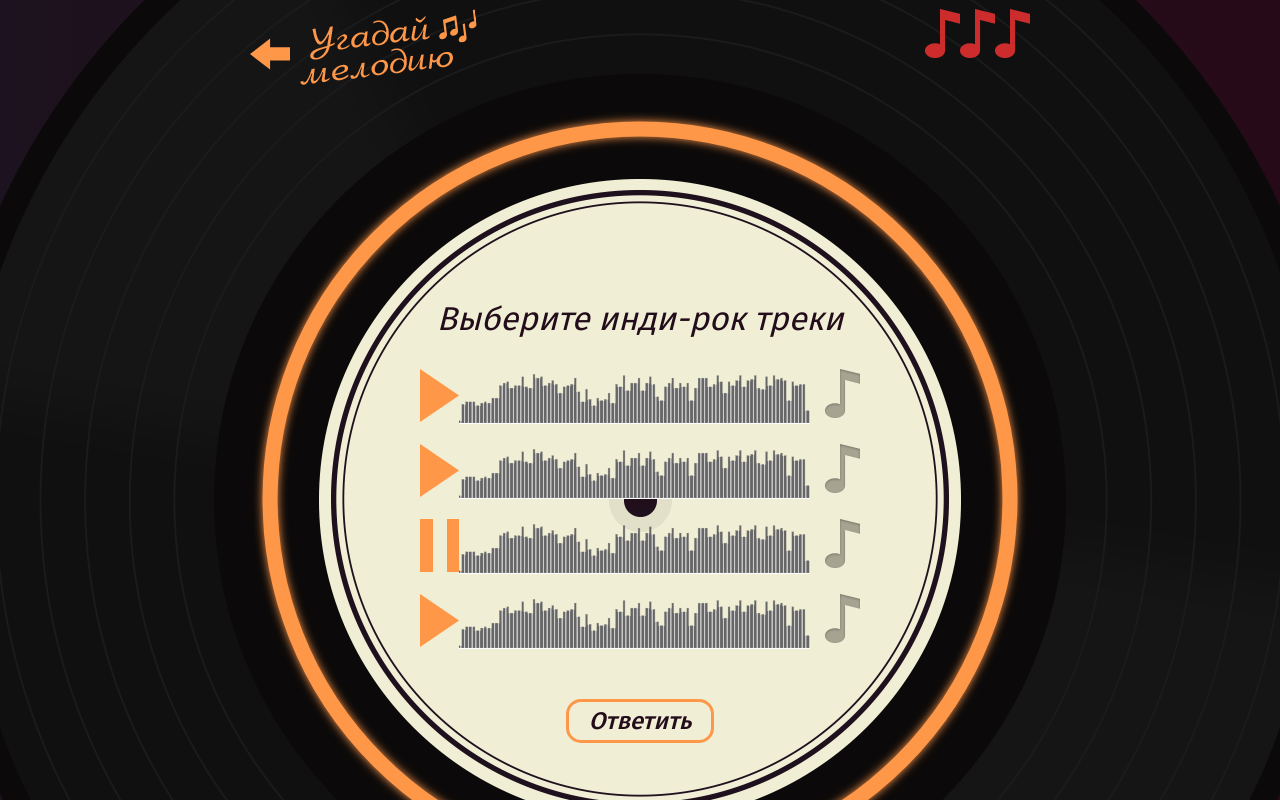
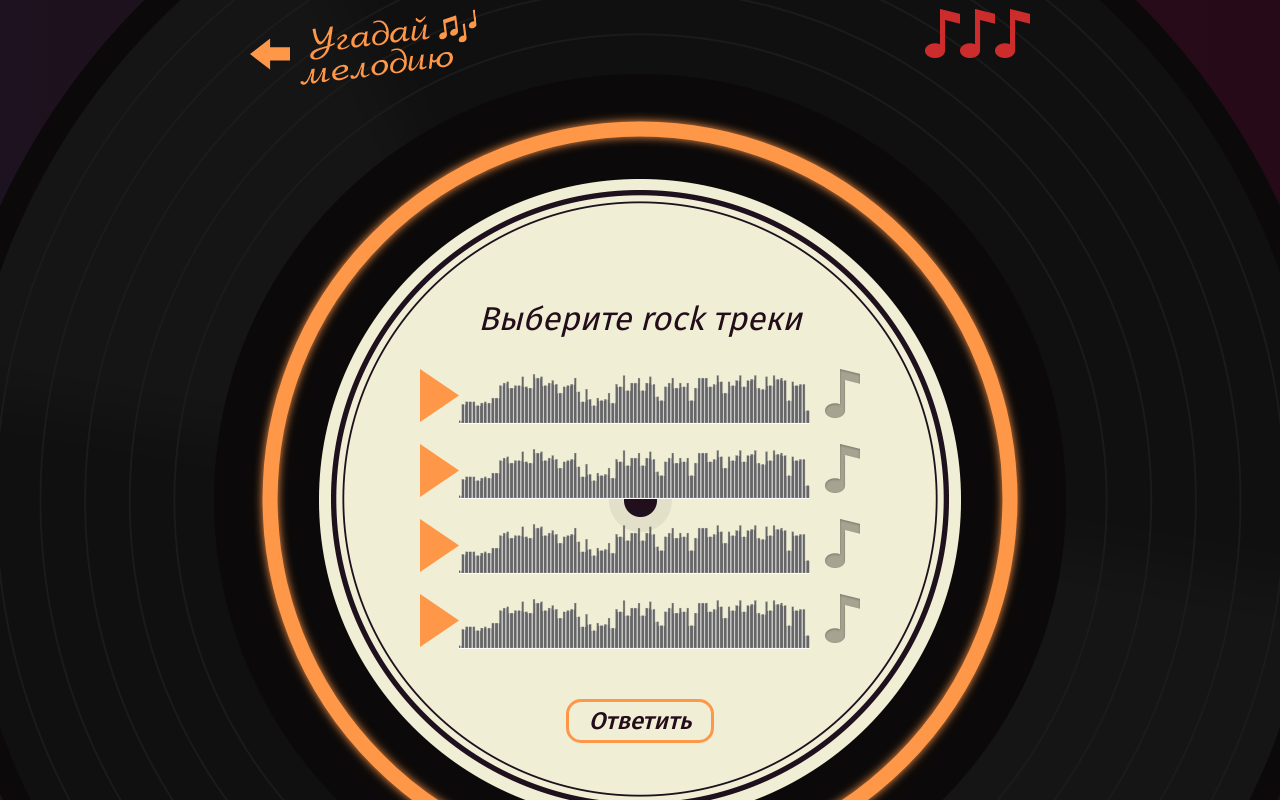
Before and after one commit to begemotv/1465455-what-to-watch-5, a React app: page /dev-genre in a window 1280 px wide. Shown: the top 800 px of the page. Built offline with nearby package versions, Linux system fonts and the light colour scheme.

Commit message:
работа с состоянием, новый компонент, новые маршруты

```diff
--- a/public/index.html
+++ b/public/index.html
@@ -3,6 +3,7 @@
 <head>
   <meta charset="UTF-8">
   <title>Угадай мелодию</title>
+  <base href="/">
   <link href="css/main.min.css" rel="stylesheet">
 </head>
 <body>
--- a/src/components/app/app.jsx
+++ b/src/components/app/app.jsx
@@ -7,31 +7,52 @@
 import QuestionArtistScreen from "../question-artist-screen/question-artist-screen";
 import QuestionGenreScreen from "../question-genre-screen/question-genre-screen";
 import WinScreen from "../win-screen/win-screen";
+import GameScreen from "../game-screen/game-screen";
 
 
 const App = (props) => {
-  const {errorsCount} = props;
+  const {errorsCount, questions} = props;
+  const [firstQuestion, secondQuestion] = questions;
+  console.log(`click`)
 
   return (
     <BrowserRouter>
       <Switch>
-        <Route exact path="/">
-          <WelcomeScreen errorsCount={errorsCount} />
+        <Route exact
+          path="/"
+          render={({history}) => (
+            <WelcomeScreen
+              onPlayButtonClick={() => history.push(`/game`)}
+              errorsCount={errorsCount}
+            />
+          )}
+        />
+        <Route exact path="/dev-artist">
+          <QuestionArtistScreen
+            question={secondQuestion}
+            onAnswer={() => {}}
+          />
+        </Route>
+        <Route exact path="/dev-genre">
+          <QuestionGenreScreen
+            question={firstQuestion}
+            onAnswer={() => {}}
+          />
         </Route>
         <Route exact path="/login">
           <LoginScreen />
-        </Route>
-        <Route exact path="/dev-artist">
-          <QuestionArtistScreen />
-        </Route>
-        <Route exact path="/dev-genre">
-          <QuestionGenreScreen />
         </Route>
         <Route exact path="/result">
           <WinScreen />
         </Route>
         <Route exact path="/lose">
           <GameOverScreen />
+        </Route>
+        <Route exact path="/game">
+          <GameScreen
+            errorsCount={errorsCount}
+            questions={questions}
+          />
         </Route>
       </Switch>
     </BrowserRouter>
@@ -41,6 +62,7 @@
 
 App.propTypes = {
   errorsCount: PropTypes.number.isRequired,
+  questions: PropTypes.array.isRequired,
 };
 
 export default App;
--- /dev/null
+++ b/src/components/game-screen/game-screen.jsx
@@ -0,0 +1,62 @@
+import React, {PureComponent} from "react";
+import PropTypes from 'prop-types';
+import {Redirect} from 'react-router-dom';
+import {GameType} from '../../const';
+import QuestionArtistScreen from "../question-artist-screen/question-artist-screen";
+import QuestionGenreScreen from "../question-genre-screen/question-genre-screen";
+
+class GameScreen extends PureComponent {
+  constructor(props) {
+    super(props);
+
+    this.state = {
+      step: 0,
+    };
+  }
+
+  render() {
+    const {questions} = this.props;
+    const {step} = this.state;
+    const question = questions[step];
+
+    if (step >= questions.length || !question) {
+      return (
+        <Redirect to="/" />
+      );
+    }
+
+    switch (question.type) {
+      case GameType.ARTIST:
+        return (
+          <QuestionArtistScreen
+            question={question}
+            onAnswer={() => {
+              this.setState((prevState) => ({
+                step: prevState.step + 1,
+              }));
+            }}
+          />
+        );
+      case GameType.GENRE:
+        return (
+          <QuestionGenreScreen
+            question={question}
+            onAnswer={() => {
+              this.setState((prevState) => ({
+                step: prevState.step + 1,
+              }));
+            }}
+          />
+        );
+    }
+
+    return <Redirect to="/" />;
+  }
+
+}
+
+GameScreen.propTypes = {
+  questions: PropTypes.array.isRequired,
+};
+
+export default GameScreen;
--- a/src/components/question-artist-screen/question-artist-screen.jsx
+++ b/src/components/question-artist-screen/question-artist-screen.jsx
@@ -1,6 +1,11 @@
 import React from "react";
+import PropTypes from "prop-types";
+import {GameType} from "../../const";
 
-const QuestionArtistScreen = () => {
+const QuestionArtistScreen = (props) => {
+  const {onAnswer, question} = props;
+  const {answers, song} = question;
+
   return (
     <section className="game game--artist">
       <header className="game__header">
@@ -27,39 +32,47 @@
           <div className="track">
             <button className="track__button track__button--play" type="button" />
             <div className="track__status">
-              <audio></audio>
+              <audio
+                src={song.src}
+              />
             </div>
           </div>
         </div>
 
         <form className="game__artist">
-          <div className="artist">
-            <input className="artist__input visually-hidden" type="radio" name="answer" value="artist-1" id="answer-1" />
-            <label className="artist__name" htmlFor="answer-1">
-              <img className="artist__picture" src="img/placeholder.jpg" alt="Пелагея" />
-              Пелагея
-            </label>
-          </div>
-
-          <div className="artist">
-            <input className="artist__input visually-hidden" type="radio" name="answer" value="artist-2" id="answer-2" />
-            <label className="artist__name" htmlFor="answer-2">
-              <img className="artist__picture" src="img/placeholder.jpg" alt="Пелагея" />
-              Краснознаменная дивизия имени моей бабушки
-            </label>
-          </div>
-
-          <div className="artist">
-            <input className="artist__input visually-hidden" type="radio" name="answer" value="artist-3" id="answer-3" />
-            <label className="artist__name" htmlFor="answer-3">
-              <img className="artist__picture" src="img/placeholder.jpg" alt="Пелагея" />
-              Lordi
-            </label>
-          </div>
+          {answers.map((answer, i) => (
+            <div key={answer.artist} className="artist">
+              <input className="artist__input visually-hidden" type="radio" name="answer" value={`artist-${i}`} id={`answer-${i}`}
+                onChange={(evt) => {
+                  evt.preventDefault();
+                  onAnswer(question, answer);
+                }}
+              />
+              <label className="artist__name" htmlFor={`answer-${i}`}>
+                <img className="artist__picture" src={answer.picture} alt={answer.artist} />
+                {answer.artist}
+              </label>
+            </div>
+          ))}
         </form>
       </section>
     </section>
   );
 };
 
+QuestionArtistScreen.propTypes = {
+  onAnswer: PropTypes.func.isRequired,
+  question: PropTypes.shape({
+    answers: PropTypes.arrayOf(PropTypes.shape({
+      artist: PropTypes.string.isRequired,
+      picture: PropTypes.string.isRequired,
+    })).isRequired,
+    song: PropTypes.shape({
+      artist: PropTypes.string.isRequired,
+      src: PropTypes.string.isRequired,
+    }).isRequired,
+    type: PropTypes.oneOf([GameType.ARTIST, GameType.GENRE]).isRequired,
+  }).isRequired,
+};
+
 export default QuestionArtistScreen;
--- a/src/components/question-genre-screen/question-genre-screen.jsx
+++ b/src/components/question-genre-screen/question-genre-screen.jsx
@@ -1,6 +1,21 @@
-import React from "react";
+import React, {PureComponent} from "react";
+import PropTypes from "prop-types";
+import {GameType} from "../../const";
 
-const QuestionGenreScreen = () => {
+class QuestionGenreScreen extends PureComponent {
+  constructor(props) {
+    super(props);
+
+    this.state = {
+      answers: [false, false, false, false],
+    };
+  }
+
+  render() {
+    const {onAnswer, question} = this.props;
+    const {answers: userAnswers} = this.state;
+    const {answers, genre} = question;
+
     return (
       <section className="game game--genre">
         <header className="game__header">
@@ -22,57 +37,58 @@
         </header>
 
         <section className="game__screen">
-        <h2 className="game__title">Выберите инди-рок треки</h2>
-        <form className="game__tracks">
-          <div className="track">
-            <button className="track__button track__button--play" type="button"></button>
+          <h2 className="game__title">Выберите {genre} треки</h2>
+          <form
+            className="game__tracks"
+            onSubmit={(evt) => {
+              evt.preventDefault();
+              onAnswer(question, this.state.answers);
+            }}
+          >
+            {answers
+            .map((answer, i) => (
+              <div key={`${i}-${answer.src}`} className="track">
+                <button className="track__button track__button--play" type="button"/>
                 <div className="track__status">
-              <audio></audio>
+                  <audio
+                    src={answer.src}
+                  />
                 </div>
                 <div className="game__answer">
-              <input className="game__input visually-hidden" type="checkbox" name="answer" value="answer-1" id="answer-1" />
-              <label className="game__check" htmlFor="answer-1">Отметить</label>
+                  <input className="game__input visually-hidden" type="checkbox" name="answer" value={`answer-${i}`}
+                    id={`answer-${i}`}
+                    checked={userAnswers[i]}
+                    onChange={(evt) => {
+                      const value = evt.target.checked;
+
+                      this.setState({
+                        answers: [...userAnswers.slice(0, i), value, ...userAnswers.slice(i + 1)],
+                      });
+                    }}
+                  />
+                  <label className="game__check" htmlFor={`answer-${i}`}>Отметить</label>
                 </div>
               </div>
-
-          <div className="track">
-            <button className="track__button track__button--play" type="button"></button>
-            <div className="track__status">
-              <audio></audio>
-            </div>
-            <div className="game__answer">
-              <input className="game__input visually-hidden" type="checkbox" name="answer" value="answer-1" id="answer-2" />
-              <label className="game__check" htmlFor="answer-2">Отметить</label>
-            </div>
-          </div>
-
-          <div className="track">
-            <button className="track__button track__button--pause" type="button"></button>
-            <div className="track__status">
-              <audio></audio>
-            </div>
-            <div className="game__answer">
-              <input className="game__input visually-hidden" type="checkbox" name="answer" value="answer-1" id="answer-3" />
-              <label className="game__check" htmlFor="answer-3">Отметить</label>
-            </div>
-          </div>
-
-          <div className="track">
-            <button className="track__button track__button--play" type="button"></button>
-            <div className="track__status">
-              <audio></audio>
-            </div>
-            <div className="game__answer">
-              <input className="game__input visually-hidden" type="checkbox" name="answer" value="answer-1" id="answer-4" />
-              <label className="game__check" htmlFor="answer-4">Отметить</label>
-            </div>
-          </div>
+            ))}
 
             <button className="game__submit button" type="submit">Ответить</button>
           </form>
         </section>
       </section>
     );
+  }
+}
+
+QuestionGenreScreen.propTypes = {
+  onAnswer: PropTypes.func.isRequired,
+  question: PropTypes.shape({
+    answers: PropTypes.arrayOf(PropTypes.shape({
+      src: PropTypes.string.isRequired,
+      genre: PropTypes.string.isRequired,
+    })).isRequired,
+    genre: PropTypes.string.isRequired,
+    type: PropTypes.oneOf([GameType.ARTIST, GameType.GENRE]).isRequired,
+  }).isRequired,
 };
 
 export default QuestionGenreScreen;
--- /dev/null
+++ b/src/const.js
@@ -0,0 +1,4 @@
+export const GameType = {
+  ARTIST: `artist`,
+  GENRE: `genre`,
+};
--- a/src/index.js
+++ b/src/index.js
@@ -1,6 +1,7 @@
 import React from "react";
 import ReactDOM from "react-dom";
 import App from "./components/app/app";
+import questions from "./mocks/questions";
 
 const Settings = {
   ERRORS_COUNT: 3
@@ -9,6 +10,7 @@
 ReactDOM.render(
     <App
       errorsCount={Settings.ERRORS_COUNT}
+      questions={questions}
     />,
     document.querySelector(`#root`)
 );
--- /dev/null
+++ b/src/mocks/questions.js
@@ -0,0 +1,38 @@
+const AVATAR_URL = `https://api.adorable.io/avatars/128`;
+
+export default [
+  {
+    type: `genre`,
+    genre: `rock`,
+    answers: [{
+      src: `https://upload.wikimedia.org/wikipedia/commons/4/49/Wolfgang_Amadeus_Mozart_%281756-1791%29_-_Quaerite_primum_regnum_Dei_%C3%A04%2C_K.86_73v_%281770%29.ogg`,
+      genre: `classic`,
+    }, {
+      src: `https://upload.wikimedia.org/wikipedia/en/7/7d/ACDC_Itsalongway.ogg`,
+      genre: `rock`,
+    }, {
+      src: `https://upload.wikimedia.org/wikipedia/ru/4/44/%D0%A4%D0%B8%D0%BB%D0%B8%D0%BF%D0%BF_%D0%9A%D0%B8%D1%80%D0%BA%D0%BE%D1%80%D0%BE%D0%B2_-_%D0%90%D1%82%D0%BB%D0%B0%D0%BD%D1%82%D0%B8%D0%B4%D0%B0.ogg`,
+      genre: `crap`,
+    }, {
+      src: `https://upload.wikimedia.org/wikipedia/en/c/c0/IronMaidenRTTH.ogg`,
+      genre: `rock`,
+    }],
+  },
+  {
+    type: `artist`,
+    song: {
+      artist: `David Gilmour`,
+      src: `https://upload.wikimedia.org/wikipedia/uk/1/1c/Pink_floyd_comfortably_numb.ogg`,
+    },
+    answers: [{
+      picture: `${AVATAR_URL}/${Math.random()}`,
+      artist: `Gnom Gnomych`,
+    }, {
+      picture: `${AVATAR_URL}/${Math.random()}`,
+      artist: `David Gilmour`,
+    }, {
+      picture: `${AVATAR_URL}/${Math.random()}`,
+      artist: `Ricky Martin`,
+    }],
+  }
+];
```
Also changed, not shown: src/components/welcome-screen/welcome-screen.jsx (+10 -2 lines). Lines whose indentation alone changed are shown as unchanged.
